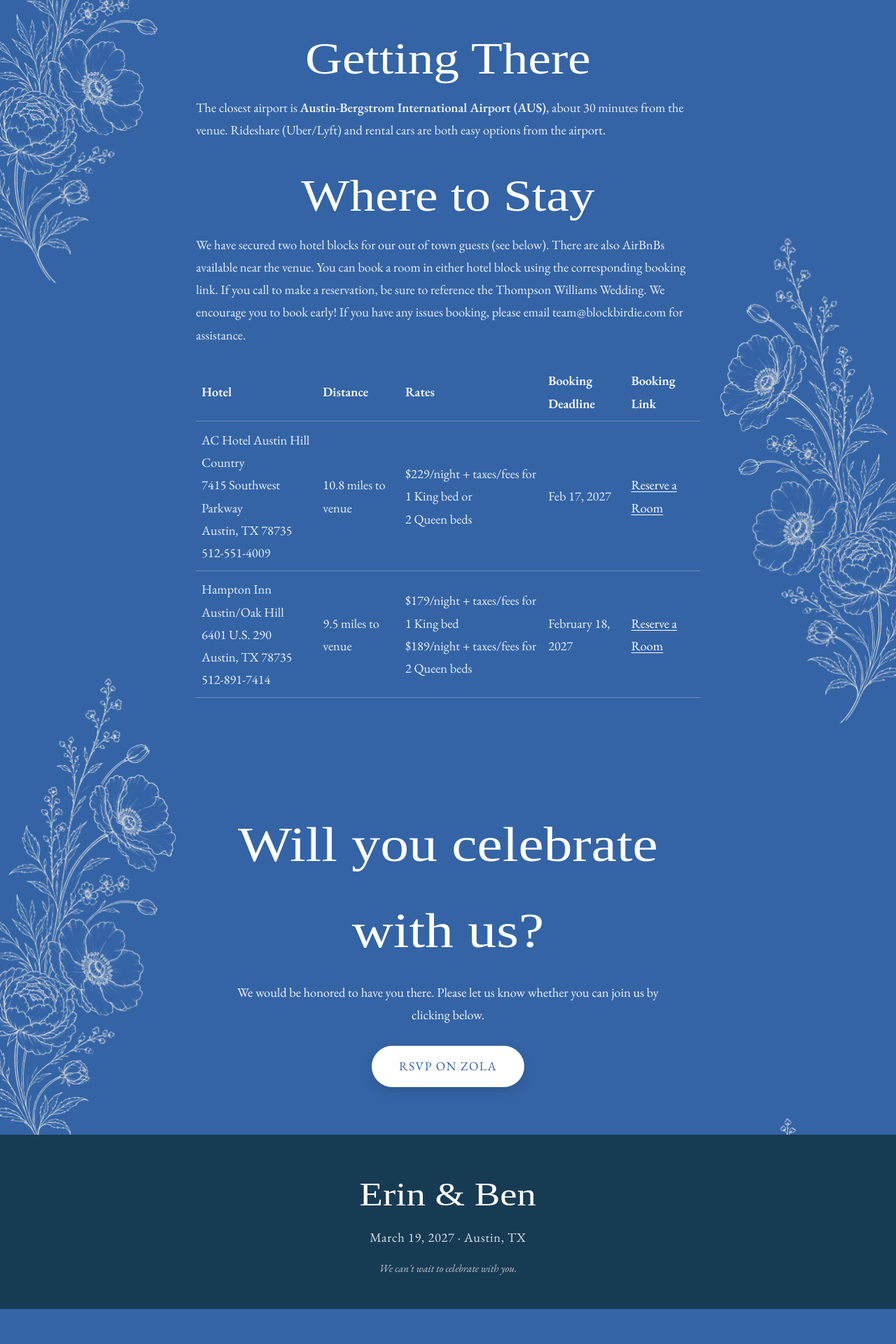
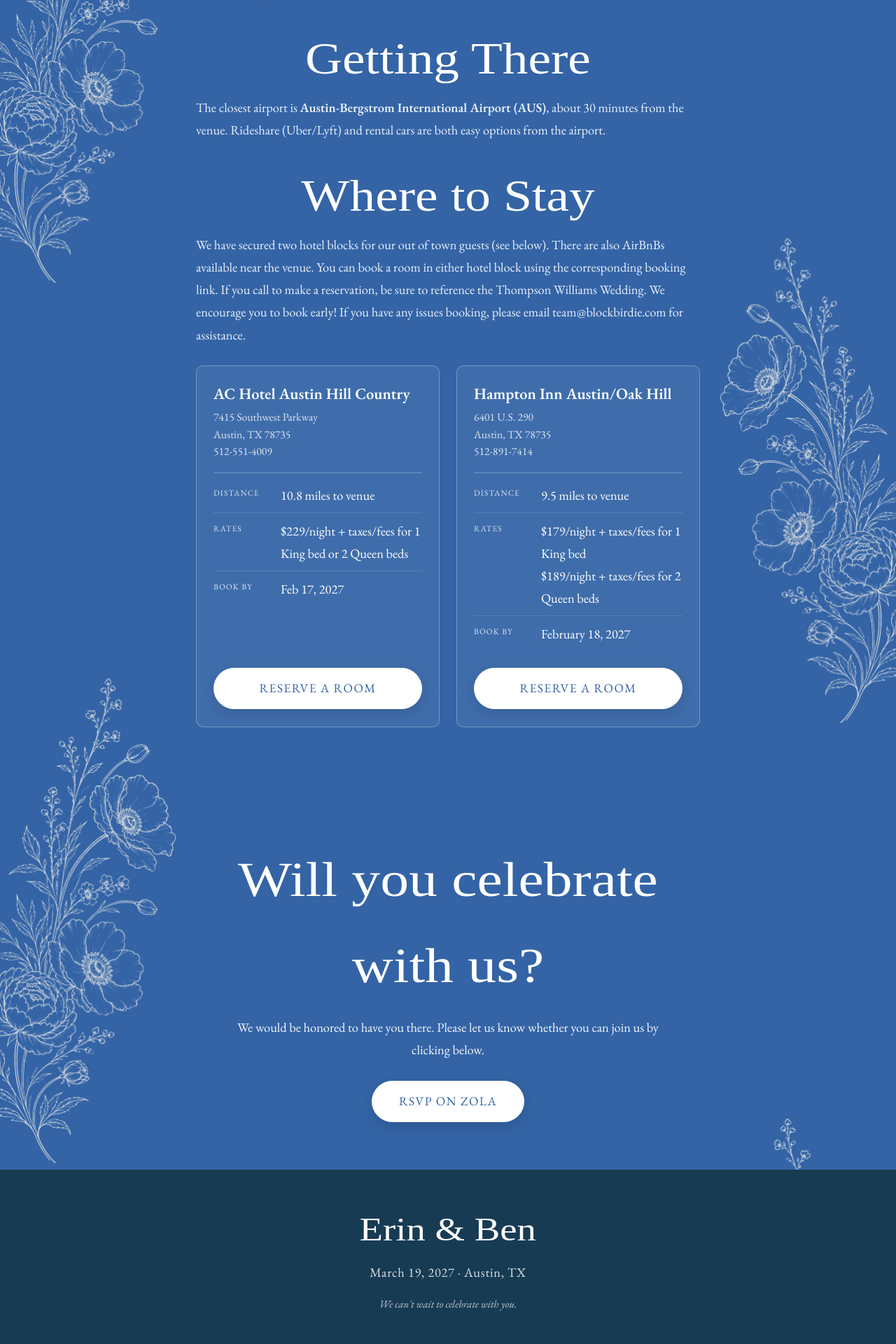
Before and after one commit to bjw7654/wedding-website, a Jekyll site: the page built from travel.md, in a window 1280 px wide. Shown: the part 937-2857 px from the top of the page at 70% size. Built offline with Jekyll 4.4.1, drawn with Linux system fonts in a browser that asks for light colours; some web fonts are replaced; before the commit the page ends 2807 px from its top, so only the background shows below that.

Commit message:
Replace travel hotel table with responsive hotel cards
The 5-column table cramped the hotel column inside the 720px content width, wrapping names and addresses. Each hotel is now a card (name, address, Distance/Rates/Book-by, Reserve button) in a grid that stacks to one column on phones. Also restore in-content .btn--light text color, which .content__inner a was overriding.

```diff
--- a/assets/css/style.scss
+++ b/assets/css/style.scss
@@ -430,6 +430,81 @@ body.layout-page .site-header::after {
 }
 .content__inner th { color: var(--color-on-primary); }
 
+/* ---------------------------------------------------------------------------
+   Hotel cards (Travel page "Where to Stay")
+   One card per hotel, replacing the cramped 5-column table that forced the
+   hotel name and address to word-wrap. Responsive grid: two-up on wider
+   screens, stacking to one column on phones.
+   --------------------------------------------------------------------------- */
+.content__inner .hotel-cards {
+  display: grid;
+  grid-template-columns: repeat(auto-fit, minmax(min(100%, 270px), 1fr));
+  gap: 1.5rem;
+  margin: 1.75rem 0 2rem;
+}
+.content__inner .hotel-card {
+  display: flex;
+  flex-direction: column;
+  background: rgba(255, 255, 255, 0.06);
+  border: 1px solid var(--color-hairline);
+  border-radius: 10px;
+  padding: 1.6rem 1.5rem;
+}
+/* Override the script-font h3 default so the hotel name reads cleanly. */
+.content__inner .hotel-card__name {
+  font-family: var(--font-serif);
+  font-weight: 600;
+  font-size: 1.4rem;
+  line-height: 1.25;
+  color: var(--color-on-primary);
+  margin: 0 0 0.5rem;
+  display: block;
+  transform: none;
+}
+.content__inner .hotel-card__address {
+  margin: 0 0 1.1rem;
+  color: var(--color-on-primary-muted);
+  font-size: 0.98rem;
+  line-height: 1.55;
+}
+.content__inner .hotel-card__details {
+  margin: 0 0 1.5rem;
+  padding: 0.4rem 0 0;
+  border-top: 1px solid var(--color-hairline);
+}
+.content__inner .hotel-card__row {
+  display: flex;
+  gap: 1rem;
+  padding: 0.55rem 0;
+}
+.content__inner .hotel-card__row + .hotel-card__row {
+  border-top: 1px solid rgba(255, 255, 255, 0.12);
+}
+.content__inner .hotel-card__row dt {
+  flex: 0 0 5rem;
+  font-size: 0.72rem;
+  letter-spacing: 0.1em;
+  text-transform: uppercase;
+  color: var(--color-on-primary-muted);
+  padding-top: 0.2rem;
+}
+.content__inner .hotel-card__row dd {
+  flex: 1;
+  margin: 0;
+  color: var(--color-on-primary);
+}
+/* margin-top:auto pins the button to the bottom so cards of differing
+   heights keep their CTAs aligned. */
+.content__inner .hotel-card__cta {
+  margin-top: auto;
+  display: block;
+  width: 100%;
+  text-align: center;
+}
+/* The .content__inner anchor color (white) is more specific than .btn--light,
+   so restore the button's own dark-on-white text inside page content. */
+.content__inner .btn--light { color: var(--color-primary); }
+
 /* A reusable centered detail block for schedules etc. */
 .content__inner .detail { text-align: center; }
 
--- a/travel.md
+++ b/travel.md
@@ -22,8 +22,25 @@ options from the airport.
 
 We have secured two hotel blocks for our out of town guests (see below). There are also AirBnBs available near the venue. You can book a room in either hotel block using the corresponding booking link. If you call to make a reservation, be sure to reference the Thompson Williams Wedding. We encourage you to book early! If you have any issues booking, please email team@blockbirdie.com for assistance.
 
-
-| Hotel | Distance | Rates | Booking Deadline | Booking Link
-| ----- | -------- | ----- |----------------- | ------------ |
-| AC Hotel Austin Hill Country<br>7415 Southwest Parkway<br>Austin, TX 78735<br>512-551-4009 | 10.8 miles to venue | $229/night + taxes/fees for 1 King bed or<br>2 Queen beds | Feb 17, 2027 | [Reserve a Room](https://www.marriott.com/event-reservations/reservation-link.mi?id=1781805245615&key=GRP&app=resvlink&_branch_match_id=1295760792521501551&_branch_referrer=H4sIAAAAAAAAA8soKSkottLXTywo0MtNLCrKzC8p0UvOz9UvSi0uy0wtN7IHytiCODmZedlqmSm2huYWhhYGpkYmpmaGpmrZqZW27kEBanVFqWmpQO156fFJRfnlxalFts4ZRfm5qQCmQFIDYQAAAA%3D%3D) |
-| Hampton Inn Austin/Oak Hill<br>6401 U.S. 290<br>Austin, TX 78735<br>512-891-7414 | 9.5 miles to venue | $179/night + taxes/fees for 1 King bed<br>$189/night + taxes/fees for 2 Queen beds | February 18, 2027 | [Reserve a Room](https://www.hilton.com/en/attend-my-event/thompsonwilliamswedding2027/) |
+<div class="hotel-cards">
+  <div class="hotel-card">
+    <h3 class="hotel-card__name">AC Hotel Austin Hill Country</h3>
+    <p class="hotel-card__address">7415 Southwest Parkway<br>Austin, TX 78735<br>512-551-4009</p>
+    <dl class="hotel-card__details">
+      <div class="hotel-card__row"><dt>Distance</dt><dd>10.8 miles to venue</dd></div>
+      <div class="hotel-card__row"><dt>Rates</dt><dd>$229/night + taxes/fees for 1 King bed or 2 Queen beds</dd></div>
+      <div class="hotel-card__row"><dt>Book by</dt><dd>Feb 17, 2027</dd></div>
+    </dl>
+    <a class="btn btn--light hotel-card__cta" href="https://www.marriott.com/event-reservations/reservation-link.mi?id=1781805245615&key=GRP&app=resvlink&_branch_match_id=1295760792521501551&_branch_referrer=H4sIAAAAAAAAA8soKSkottLXTywo0MtNLCrKzC8p0UvOz9UvSi0uy0wtN7IHytiCODmZedlqmSm2huYWhhYGpkYmpmaGpmrZqZW27kEBanVFqWmpQO156fFJRfnlxalFts4ZRfm5qQCmQFIDYQAAAA%3D%3D">Reserve a Room</a>
+  </div>
+  <div class="hotel-card">
+    <h3 class="hotel-card__name">Hampton Inn Austin/Oak Hill</h3>
+    <p class="hotel-card__address">6401 U.S. 290<br>Austin, TX 78735<br>512-891-7414</p>
+    <dl class="hotel-card__details">
+      <div class="hotel-card__row"><dt>Distance</dt><dd>9.5 miles to venue</dd></div>
+      <div class="hotel-card__row"><dt>Rates</dt><dd>$179/night + taxes/fees for 1 King bed<br>$189/night + taxes/fees for 2 Queen beds</dd></div>
+      <div class="hotel-card__row"><dt>Book by</dt><dd>February 18, 2027</dd></div>
+    </dl>
+    <a class="btn btn--light hotel-card__cta" href="https://www.hilton.com/en/attend-my-event/thompsonwilliamswedding2027/">Reserve a Room</a>
+  </div>
+</div>
```
